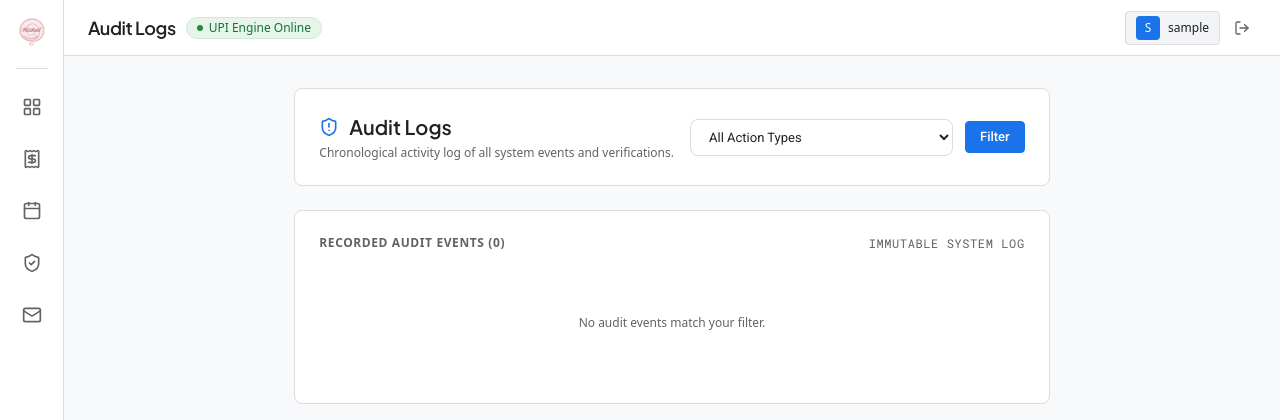
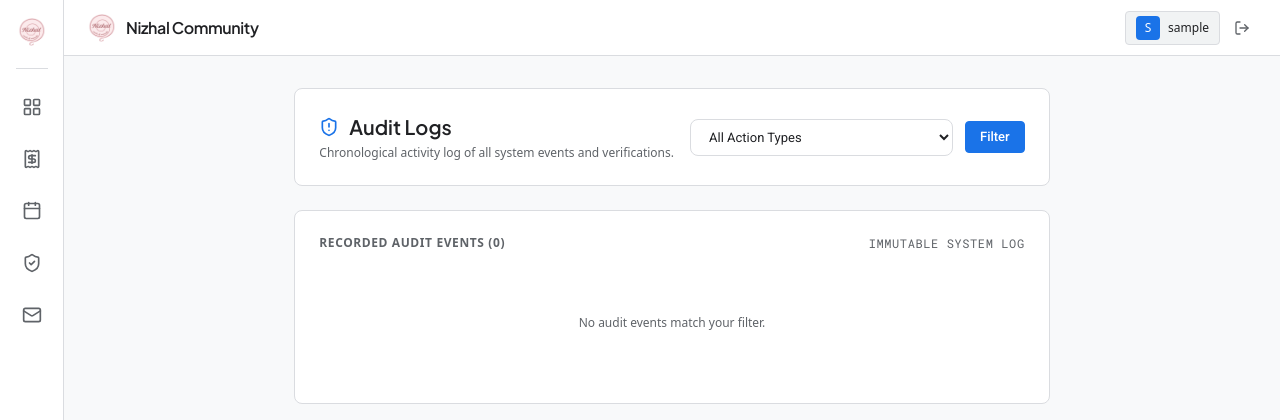
Before and after one commit to dinesh20073/rms, a Django app: page /dashboard/audit/ in a window 1280 px wide. Shown: the top 420 px of the page. Run offline with Django 5.2, Linux system fonts and the light colour scheme; the visitor is signed in with stand-in values (Sample User, id 1); data that the repository does not hold is empty; some libraries are stand-ins or nearby versions.

Commit message:
Update top navbar to always display Nizhal logo and Nizhal Community only

```diff
--- a/templates/dashboard_base.html
+++ b/templates/dashboard_base.html
@@ -142,20 +142,14 @@
 
         <!-- Google Console Top Header Bar -->
         <header class="google-topbar h-14 px-4 sm:px-6 flex items-center justify-between shrink-0 z-20">
-            <!-- Left: Header Title + Breadcrumb -->
+            <!-- Left: Nizhal Logo & Nizhal Community Only -->
             <div class="flex items-center gap-3">
-                <div class="flex items-center gap-2.5">
-                    <a href="{% url 'dashboard-overview' %}" class="lg:hidden w-8 h-8 rounded-full flex items-center justify-center p-1" title="Nizhal Console">
-                        <img src="{% static 'images/nizhal_logo.png' %}" alt="Nizhal" class="w-6 h-6 object-contain">
-                    </a>
-                    <h1 class="font-display font-semibold text-base sm:text-lg text-[#202124] tracking-tight m-0">
-                        {% block header_title %}Overview{% endblock %}
-                    </h1>
-                    <span class="hidden md:inline-flex items-center gap-1.5 px-2.5 py-0.5 text-xs font-medium rounded-full bg-[#e6f4ea] text-[#137333] border border-[#ceead6]">
-                        <span class="w-1.5 h-1.5 rounded-full bg-[#1e8e3e]"></span>
-                        <span>UPI Engine Online</span>
+                <a href="{% url 'dashboard-overview' %}" class="flex items-center gap-2.5 hover:opacity-90 transition select-none" title="Nizhal Community">
+                    <img src="{% static 'images/nizhal_logo.png' %}" alt="Nizhal" class="w-7 h-7 object-contain">
+                    <span class="font-display font-semibold text-sm sm:text-base text-[#202124] tracking-tight">
+                        Nizhal Community
                     </span>
-                </div>
+                </a>
             </div>
 
             <!-- Right: Profile & Actions -->
```
